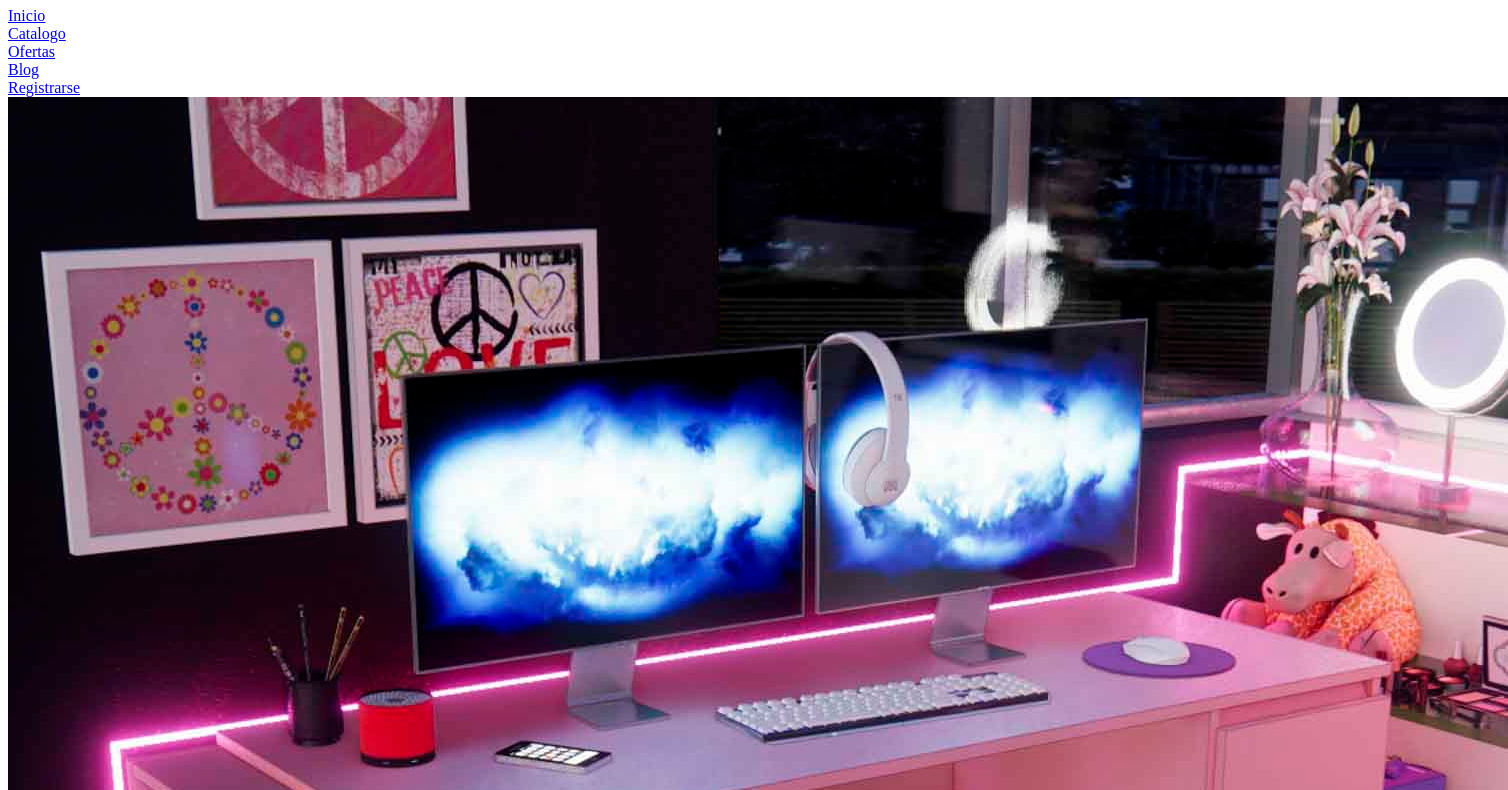
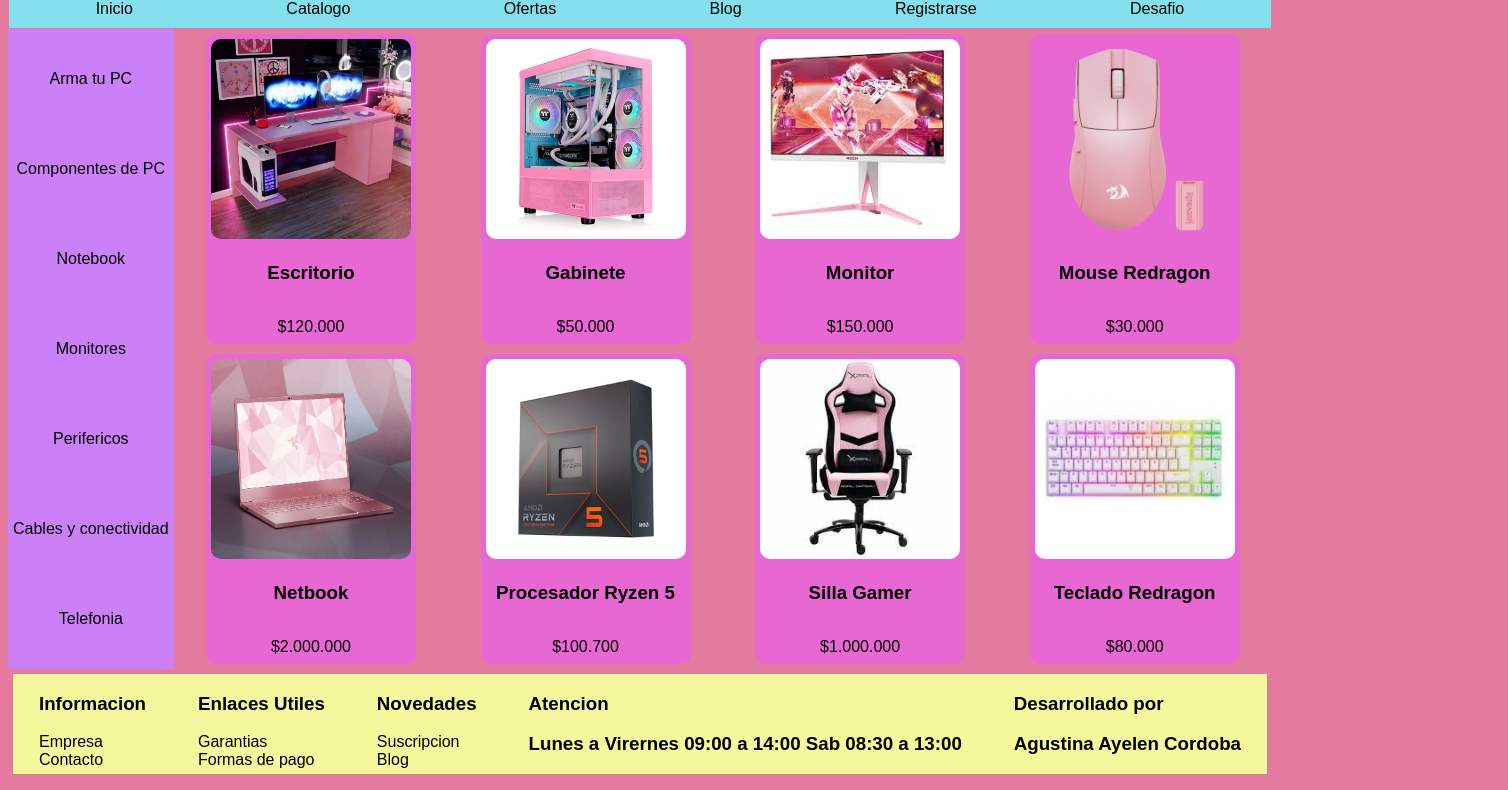
Before and after one commit to AgustinaAyelenCordoba/proyecto_html_Cordoba_Agustina_Ayelen, a plain HTML site: page Trabajos Practicos/Trabajo Practico 01/index.html in a window 1280 px wide. Shown: the part 99-889 px from the top of the page, 1508 px wide, since content can reach past the window. Drawn offline with Linux system fonts and the light colour scheme; a web font is replaced by a local one.

Commit message:
desafio
Se agrego la pagina del desafio de la clase del Jueves 21-08-25

```diff
--- a/Trabajos Practicos/Trabajo Practico 01/index.html
+++ b/Trabajos Practicos/Trabajo Practico 01/index.html
@@ -4,7 +4,7 @@
     <meta charset="UTF-8">
     <meta name="viewport" content="width=device-width, initial-scale=1.0">
     <title>Document</title>
-<link rel="stylesheet" href="/primera pagina/resources/css/style.css">
+<link rel="stylesheet" href="resources/css/style.css">
 
 <link rel="preconnect" href="https://fonts.googleapis.com">
 <link rel="preconnect" href="https://fonts.gstatic.com" crossorigin>
@@ -17,7 +17,7 @@
         <div class="kitty">
 
             <div class="contenedorImg">
-                <img  class="imagenLogo" src="/primera pagina/resources/imagen/kitty cabeza.jpg" alt="imagenLogo">
+                <img  class="imagenLogo" src="resources/imagen/kitty cabeza.jpg" alt="imagenLogo">
             </div>
             <h1 class="nombreKitty">TecnoKitty</h1>
         </div>
@@ -44,6 +44,10 @@
         <div class="opcionesNav">
             <a href="articulos.html">Registrarse</a>
 
+        </div>
+        <div class="opcionesNav">
+
+            <a href="desafio.html">Desafio</a>
         </div>
    </nav>
 
--- /dev/null
+++ b/Trabajos Practicos/Trabajo Practico 01/resources/css/desafio.css
@@ -0,0 +1,32 @@
+*{
+    margin: 0;
+    padding: 0;
+}
+
+body{
+    background-color: #f59ad7;
+    display: flex;
+    align-items: baseline;
+    justify-content: center;
+    height: 100vh;
+    align-items: center;
+}
+
+div{
+    width: 100px;
+    height: 100px;
+    background-color: #cb78ec;
+    border-radius: 50px 0px 50px 50px;
+    z-index: 2;
+}
+#distinto{
+    background-color: rgb(111, 233, 233);
+    z-index: 1;
+    transform: translateY(-10vh) translateX(-30px);
+}
+
+#distinto2{
+    transform:translateY(-18vh) translateX(-60px) scale(-1, -1);
+
+    z-index: -1;
+}
```
Also changed, not shown: Trabajos Practicos/Trabajo Practico 01/desafio.html (added, +21 -0 lines).
